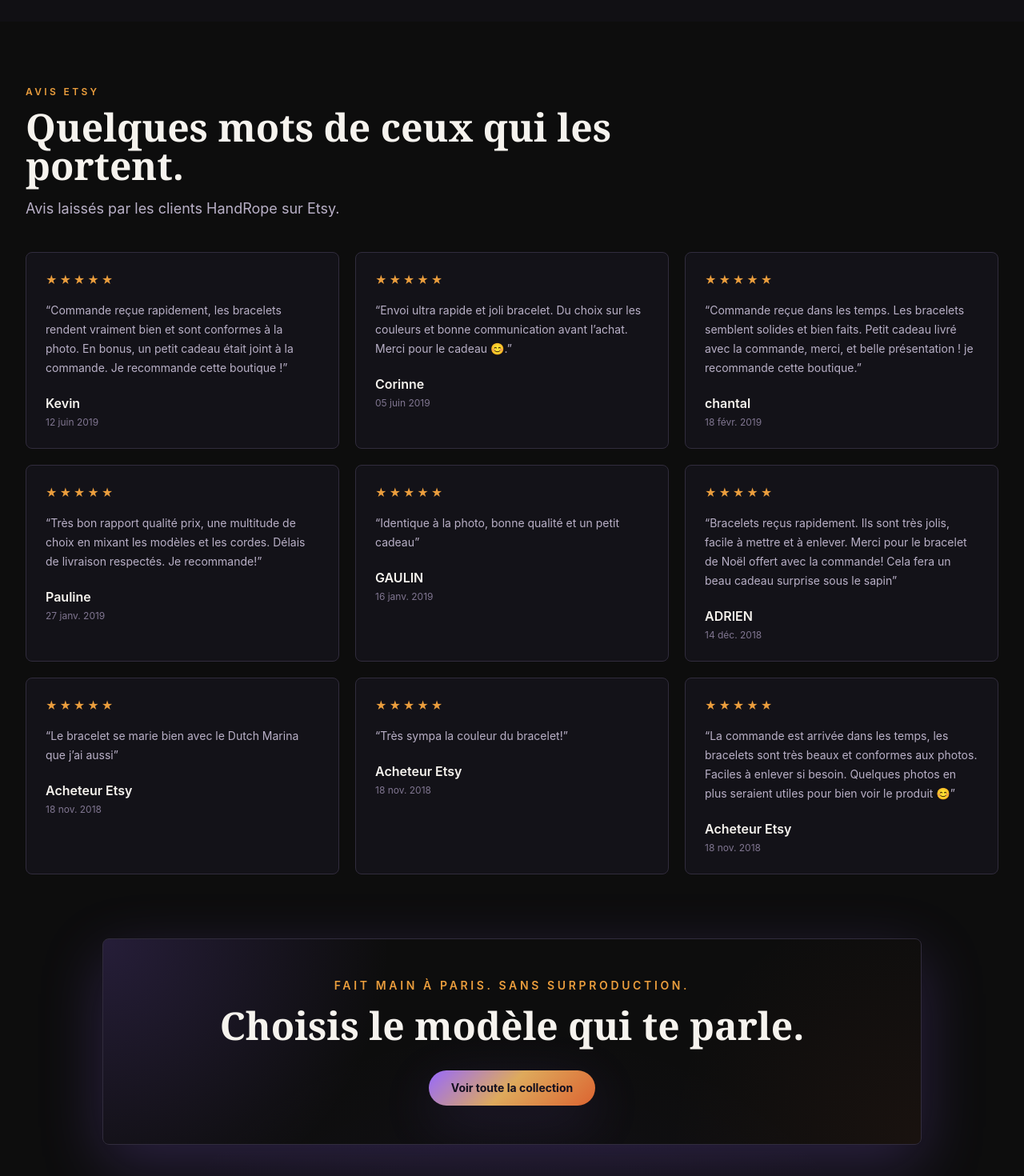
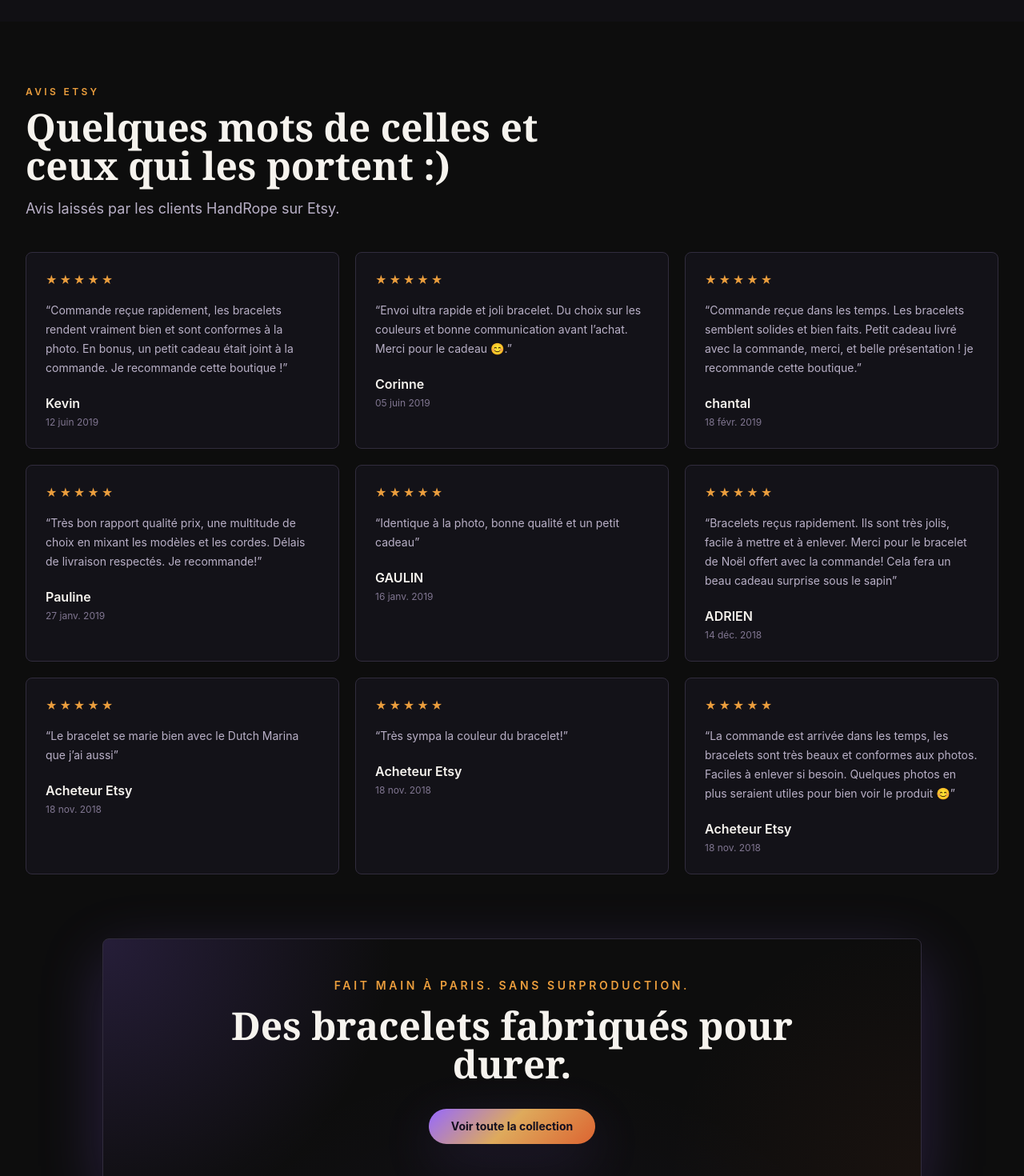
Before and after one commit to eukl/handrope, a Next.js app: page / in a window 1280 px wide. Shown: the part 2400-3870 px from the top of the page at 80% size. Built offline with nearby package versions, Linux system fonts and the light colour scheme.

Commit message:
Reformulation présentation Hero bis

```diff
--- a/app/page.tsx
+++ b/app/page.tsx
@@ -139,7 +139,7 @@ export default function HomePage() {
         <div className="mx-auto max-w-7xl">
           <SectionTitle
             eyebrow="Avis Etsy"
-            title="Quelques mots de ceux qui les portent."
+            title="Quelques mots de celles et ceux qui les portent :)"
             description="Avis laissés par les clients HandRope sur Etsy."
           />
           <div className="mt-10 grid gap-5 md:grid-cols-2 xl:grid-cols-3">
@@ -156,7 +156,7 @@ export default function HomePage() {
             Fait main à Paris. Sans surproduction.
           </p>
           <h2 className="mx-auto mt-4 max-w-3xl font-display text-4xl font-semibold leading-tight text-foreground sm:text-5xl">
-            Choisis le modèle qui te parle.
+            Des bracelets fabriqués pour durer.
           </h2>
           <Link
             href="/collection"
```
